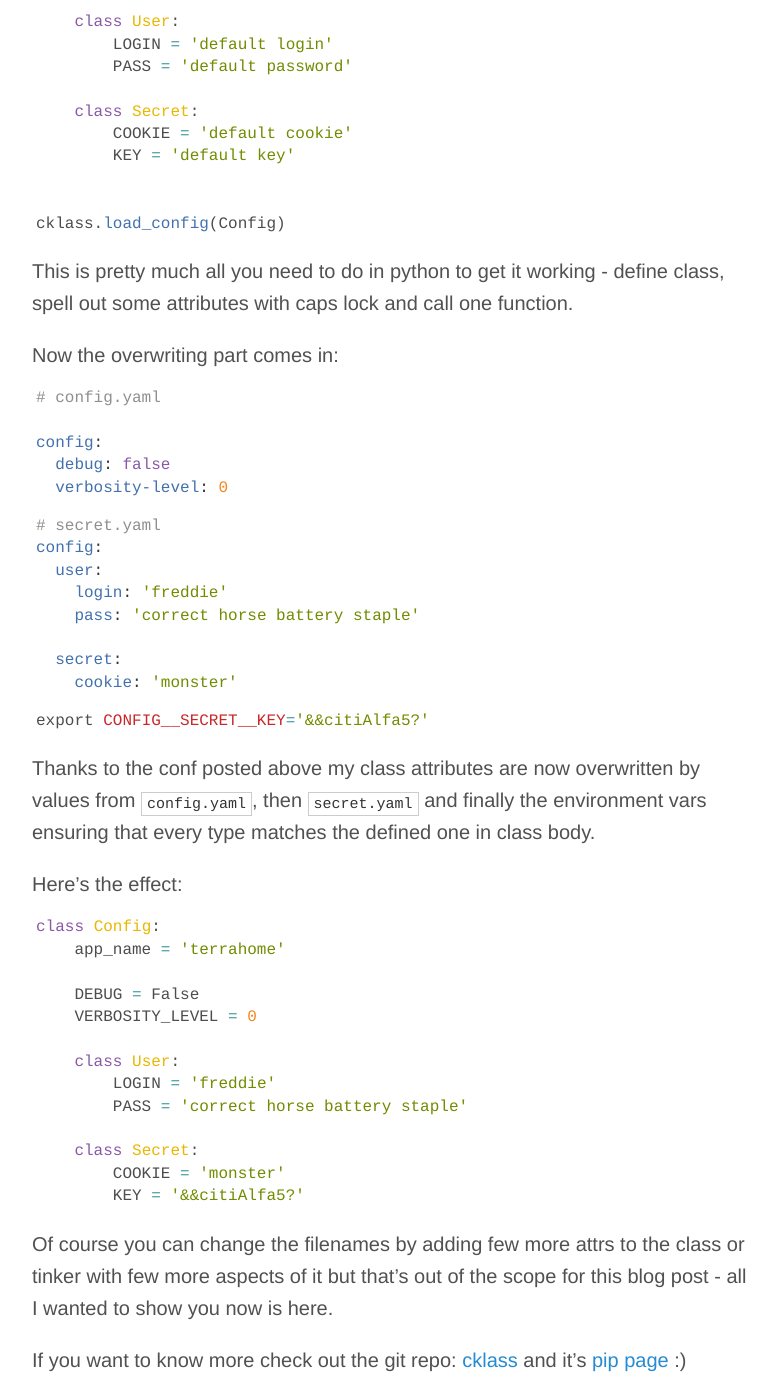
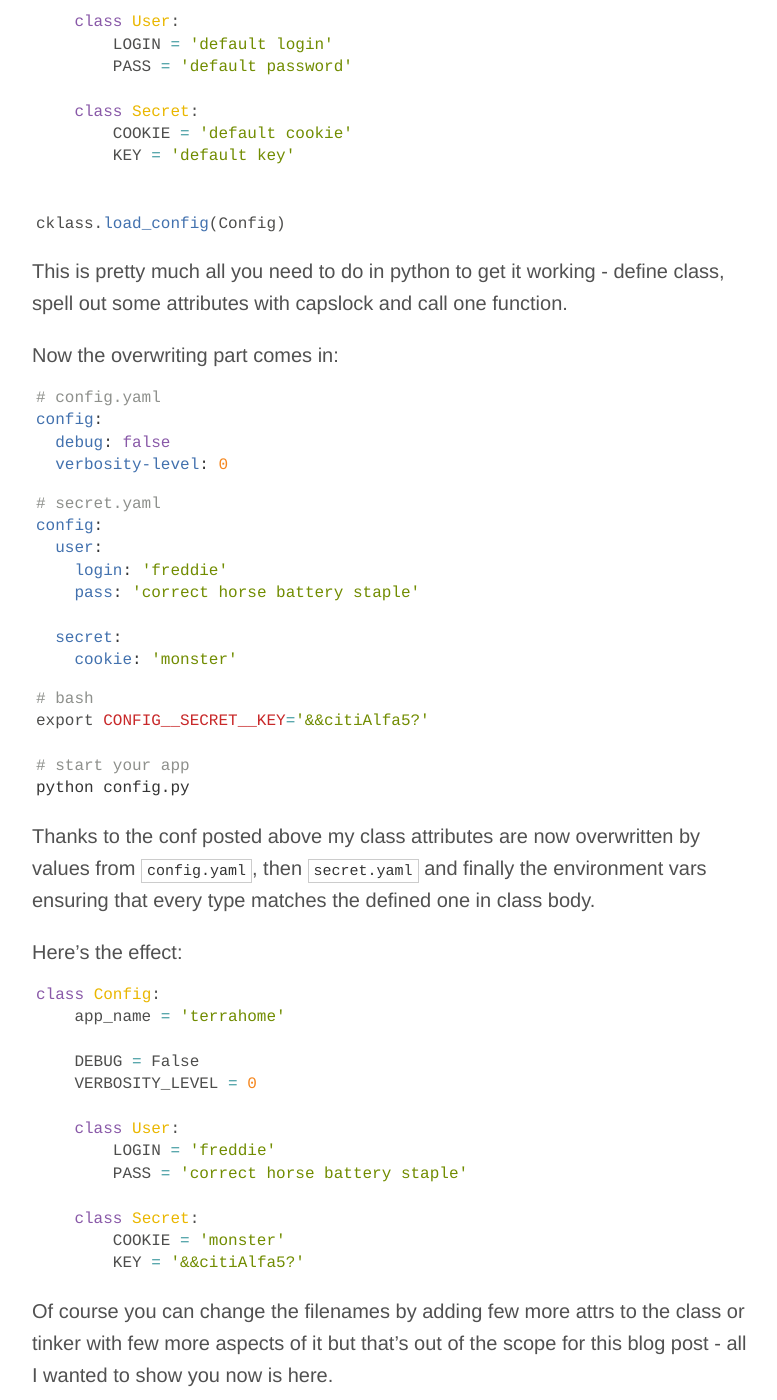
Before and after one commit to arturtamborski/arturtamborski.github.io, a Jekyll site: the page built from _posts/2019-04-16-manage-your-python-project-configuration-with-ease.md, in a window 1280 px wide and 1400 px high, scrolled down 2054 px. Shown: the whole window, without its empty margins (248-1025 px from the left). Built offline with Jekyll 4.4.1, drawn with Linux system fonts in a browser that asks for light colours; comment, search, counter and statistics services are not loaded; some of the changed text lies outside the part shown.

Commit message:
update post

````diff
--- a/_posts/2019-04-16-manage-your-python-project-configuration-with-ease.md
+++ b/_posts/2019-04-16-manage-your-python-project-configuration-with-ease.md
@@ -88,13 +88,12 @@
 
 This is pretty much all you need to do in python to get it
 working - define class, spell out some attributes with
-caps lock and call one function.
+capslock and call one function.
 
 
 Now the overwriting part comes in:
 ```yaml
 # config.yaml
-
 config:
   debug: false
   verbosity-level: 0
@@ -112,7 +111,11 @@
 ```
 
 ```shell
+# bash
 export CONFIG__SECRET__KEY='&&citiAlfa5?'
+
+# start your app
+python config.py
 ```
 
 Thanks to the conf posted above my class attributes are now
@@ -141,8 +144,7 @@
 to the class or tinker with few more aspects of it but that's out
 of the scope for this blog post - all I wanted to show you now is here.
 
-If you want to know more check out the git repo:
-[cklass](https://github.com/arturtamborski/cklass) and it's
-[pip page](https://pypi.org/project/cklass) :)
-
-I hope that it will be as useful to you as it is to me.
+If you want to know more check out the
+[git repo](https://github.com/arturtamborski/cklass) and it's
+[pip page](https://pypi.org/project/cklass).
+I hope that it will be as useful to you as it is to me :)
````
